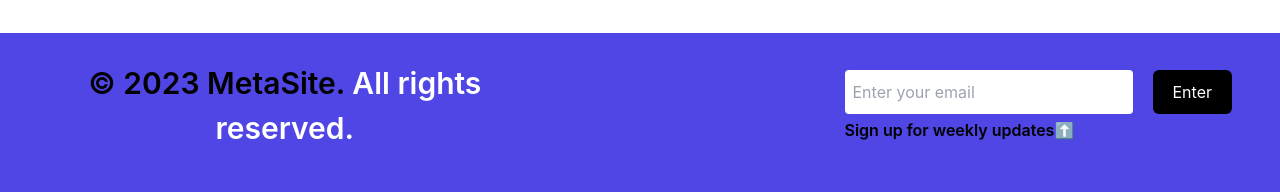
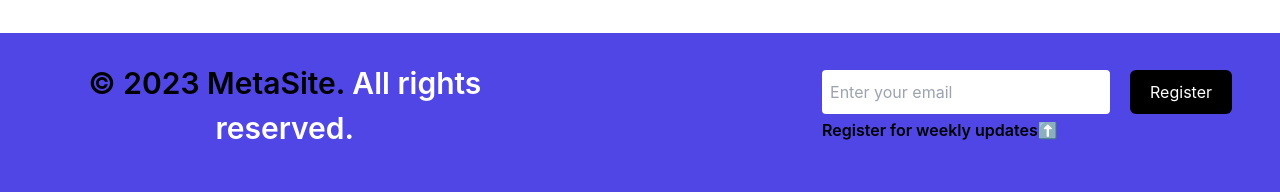
Before and after one commit to Mo-Gamer-2000/MetaSite, a React (Create React App) app in the folder mern-frontend/: page / in a window 1280 px wide. Shown: the part 415-607 px from the top of the page. Built offline with nearby package versions, Linux system fonts and the light colour scheme; no server answers.

Commit message:
minor Change in the Footer

```diff
--- a/mern-frontend/src/components/footer/Footer.jsx
+++ b/mern-frontend/src/components/footer/Footer.jsx
@@ -20,10 +20,10 @@
             className="text-black sm:w-72 w-full sm:mr-5 mr-1 lg:mb-0 mb-4 py-2.5 rounded px-2 focus:outline-none"
           />
           <button className=" bg-black hover:bg-gray-900 duration-300 px-5 py-2.5 rounded-md text-white md:w-auto w-full">
-            Enter
+            Register
           </button>
           <p className="text-black text-1xl pt-1 font-semibold">
-            Sign up for weekly updates⬆️
+            Register for weekly updates⬆️
           </p>
         </div>
       </div>
```
